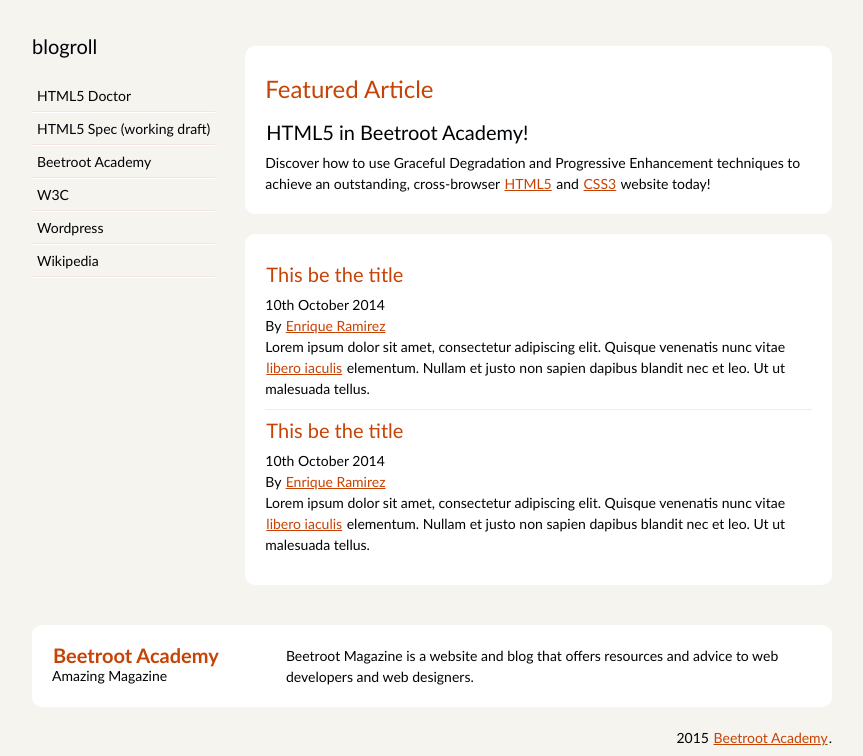
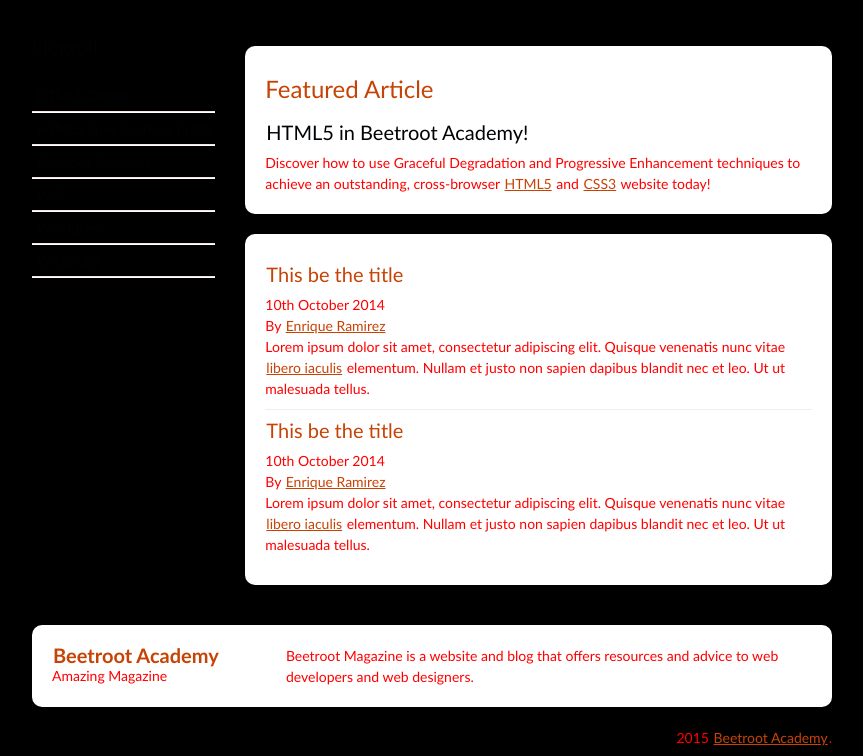
Before and after one commit to Serhiko/html5smash, a plain HTML site: page index.html in a window 1280 px wide. Shown: the part 162-918 px from the top of the page, without its empty margins (208-1071 px from the left). Drawn offline with Linux system fonts and the light colour scheme.

Commit message:
chages background

```diff
--- a/css/styles.css
+++ b/css/styles.css
@@ -2,9 +2,9 @@
     box-sizing: border-box;
 }
 body {
-    background: #F5F4EF;
+    background:black;
     font-family: 'Trebuchet MS', Trebuchet, 'Lucida Sans Unicode', 'Lucida Grande', 'Lucida Sans', Arial, sans-serif;
-    color: #000305;
+    color:red;
     font-size: 14px;
     line-height: 1.5;
 }
```
